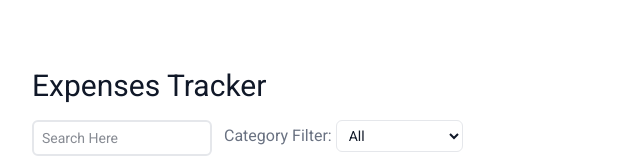
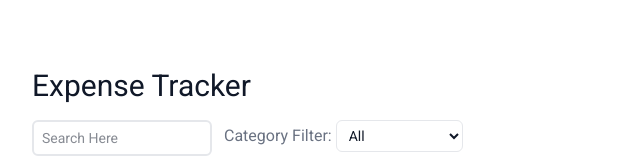
Before and after one commit to Bhavani-Bolloju/Expense-Tracker, a website built with Vite: page index.html in a window 1280 px wide. Shown: the top 165 px of the page, 96-736 px from the left. Built offline with nearby package versions, Linux system fonts and the light colour scheme.

Commit message:
fix title

```diff
--- a/index.html
+++ b/index.html
@@ -12,10 +12,10 @@
     />
 
     <link href="/src/style.css" rel="stylesheet" />
-    <title>Expenses Tracker</title>
+    <title>Expense Tracker</title>
   </head>
   <body class="font-['Roboto'] py-5">
-    <h1 class="">Expenses Tracker</h1>
+    <h1 class="">Expense Tracker</h1>
 
     <div class="">
       <div class="flex mb-3 gap-3">
```
